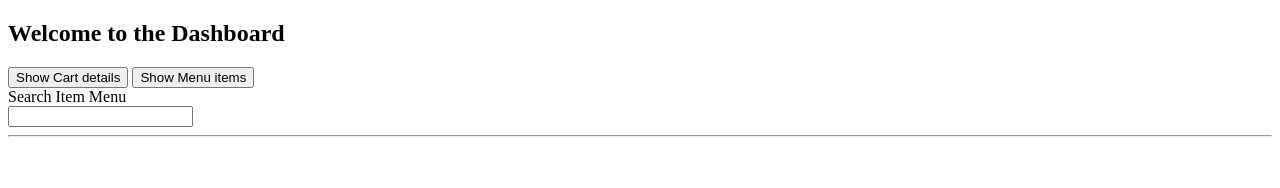
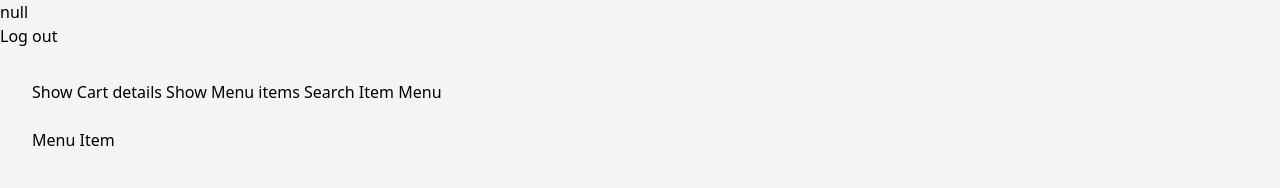
Before and after one commit to RashmiHG90/Repository, a plain HTML site: page sample course end project/dashboard.html in a window 1280 px wide. Drawn offline with nearby package versions, Linux system fonts and the light colour scheme; no server answers.

Commit message:
application with many other features

```diff
--- a/sample course end project/dashboard.html
+++ b/sample course end project/dashboard.html
@@ -5,18 +5,36 @@
     <meta name="viewport" content="width=device-width, initial-scale=1.0">
     <title>Document</title>
     <script src="menuData.js"></script>
+    <script src="https://cdn.jsdelivr.net/npm/@tailwindcss/browser@4"></script>
 </head>
-<body onload="loadfakedata()">
-    <h2>Welcome to the Dashboard</h2>
-    <input type="button" value = "Show Cart details" onclick="showCartData()">
-    <input type="button" value = "Show Menu items" onclick="loadfakedata()">
-    <br/>
-    Search Item Menu <br/>
-    <input type="number" id="mid"
-    onkeyup="searchItemData()">
-    <div id = "search-item"></div>
-    <hr>
-    <div id = "menu-item" ></div>
-    <div id="cart-item"></div>
+<body onload="loadfakedata()" class="bg-gray-100 min-h-screen">
+    <span id="user"></span>
+    <button onclick="logout()"> Log out</button>
+  <div class="flex flex-col p-8">
+    <div class="">
+        <input type="button" value = "Show Cart details" onclick="showCartData()">
+        <input type="button" value = "Show Menu items" onclick="loadfakedata()">
+
+        Search Item Menu <br/>
+        <input type="number" id="mid" onkeyup="searchItemData()">
+        <div id = "search-item"></div>
+        <button onclick="loadfakedata()">Menu Item</button>
+
+    </div>
+    <div class="">
+
+        <div id ="menu-item" class="flex flex-wrap">
+
+        </div>
+        <div id="cart-item">
+
+        </div>
+        <div id="view-orders">
+
+        </div>
+
+    </div>
+  </div>
+
 </body>
 </html>
--- a/sample course end project/menuData.js
+++ b/sample course end project/menuData.js
@@ -1,4 +1,10 @@
 let cartInfo=[];
+const PRICE=100;
+let currentUser= sessionStorage.getItem("user")
+if(!currentuser){
+    alert("Please login!");
+    window.location.href="login.html";
+}
 
 function searchItemData(){
     let mid = document.getElementById("mid").value
@@ -15,39 +21,112 @@ function searchItemData(){
 function showCartData(){
   console.log(cartInfo.length)
   document.getElementById("menu-item").style.display="none";
-  document.getElementById("cart-item").style.display="inline-block";
+  document.getElementById("cart-item").style.display="flex";
+  //document.getElementById("cart-item").style.display="inline-block";
+  let list = document.getElementById("cart-item");
+  list.innerHTML="";
+  let total = 0;
 
-  cartInfo.forEach(item=>{
-    let cartdiv = document.createElement("div");
-    let cartContent = document.createTextNode(item);
-    cartdiv.appendChild(cartContent)
-    console.log(item)
-    document.getElementById("cart-item").appendChild(cartdiv)});
+  cartInfo.forEach((item,i)=>{
+    total = total+item.qty*item.PRICE;
+
+    list.innerHTML+=`
+
+    <div class="">
+        <span>
+            ${item.name}
+             <div class="">
+             <button onclick="updateQty(${i},-1)">-</button>
+             ${item.qty}
+             <button onclick="updateQty(${i},1)">+</button>
+             <span>${total}</span>
+             </div>
+        </span>
+    </div>
+
+    `
+
+
+  })
+
+//   cartInfo.forEach(item=>{
+//     let cartdiv = document.createElement("div");
+//     // let cartContent = document.createTextNode(item);
+//     // cartdiv.appendChild(cartContent)
+//     console.log(item)
+//     document.getElementById("cart-item").appendChild(cartdiv)});
+}
+
+// function renderCartDetails(itemInCart){
+//  console.log(itemInCart);
+// }
+
+function updateQty(index,change){
+    console.log("event loged" + index + ":" + change)
+    console.log(cartInfo[index].qty);
+    cartInfo[index].qty+=change;
+    console.log(cartInfo[index]);
+    let cartItem= cartInfo[index];
+   // renderCartDetails(cartItem)
+   showCartData();
 }
 
 function loadfakedata(){
-    document.getElementById("cart-item").style.display="none";
-    document.getElementById("menu-item").style.display="inline-block";
- fetch('https://dummyjson.com/recipes')
- .then(response=> response.json())
- .then(result => {
+    let h1= document.createElement("p");
+    let user=sessionStorage.getItem("user");
+    let h1TagValue = document.createTextNode(user);
+    h1.appendChild(h1TagValue);
+    document.getElementById("user").appendChild(h1)
+    hideAll();
+    document.getElementById("menu-item").style.display="flex";
+
+    fetch('https://dummyjson.com/recipes')
+    .then(response=> response.json())
+    .then(result => {
     result.recipes.forEach(recipe => {
         let div = document.createElement("div");
-        let divContent = document.createTextNode(recipe.id +":" + recipe.name);
-        let divbutton = document.createElement("button");
-        div.addEventListener("click", ()=>{
+        div.className = "flex p-2 m-4 flex-wrap"
+        //let divContent = document.createTextNode(recipe.id +":" + recipe.name);
+        //let divbutton = document.createElement("button");
+
+        let img = document.createElement("img");
+        img.src = recipe.image;
+        img.className ="w-50 m-4 p-2 text-center bg-white" ;
+
+        let p = document.createElement("p");
+        p.innerText = recipe.name;
+        p.className = "text-center";
+
+        div.appendChild(img);
+        div.appendChild(p);
+
+        img.addEventListener("click", ()=>{
         console.log("event fired!" + recipe.name)
-        let result = (cartInfo.find(cartItem => cartItem==recipe.name));
+        let result = (cartInfo.find(cartItem => cartItem.name==recipe.name));
         if(result==undefined){
-            cartInfo.push(recipe.name);
+
+            //cartInfo.push(recipe.name);
+            cartInfo.push({name:recipe.name, qty:1, price:PRICE});
+
         }else{
             alert("Item already present!")
         }
         })
-        div.appendChild(divContent);
-        div.appendChild(divbutton);
+
+
+        // div.appendChild(divContent);
+        // div.appendChild(divbutton);
         //document.getElementsByTagName("body")[0].appendChild(div);
         document.getElementById("menu-item").appendChild(div);
     });
     console.log(result.recipes)});
 }
+
+function hideAll(){
+        document.getElementById("cart-item").style.display="none";
+}
+
+function logout(){
+    sessionStorage.removeItem("user");
+    window.location.href="login.html";
+}
```
Also changed, not shown: sample course end project/validation.js (+11 -0 lines).
